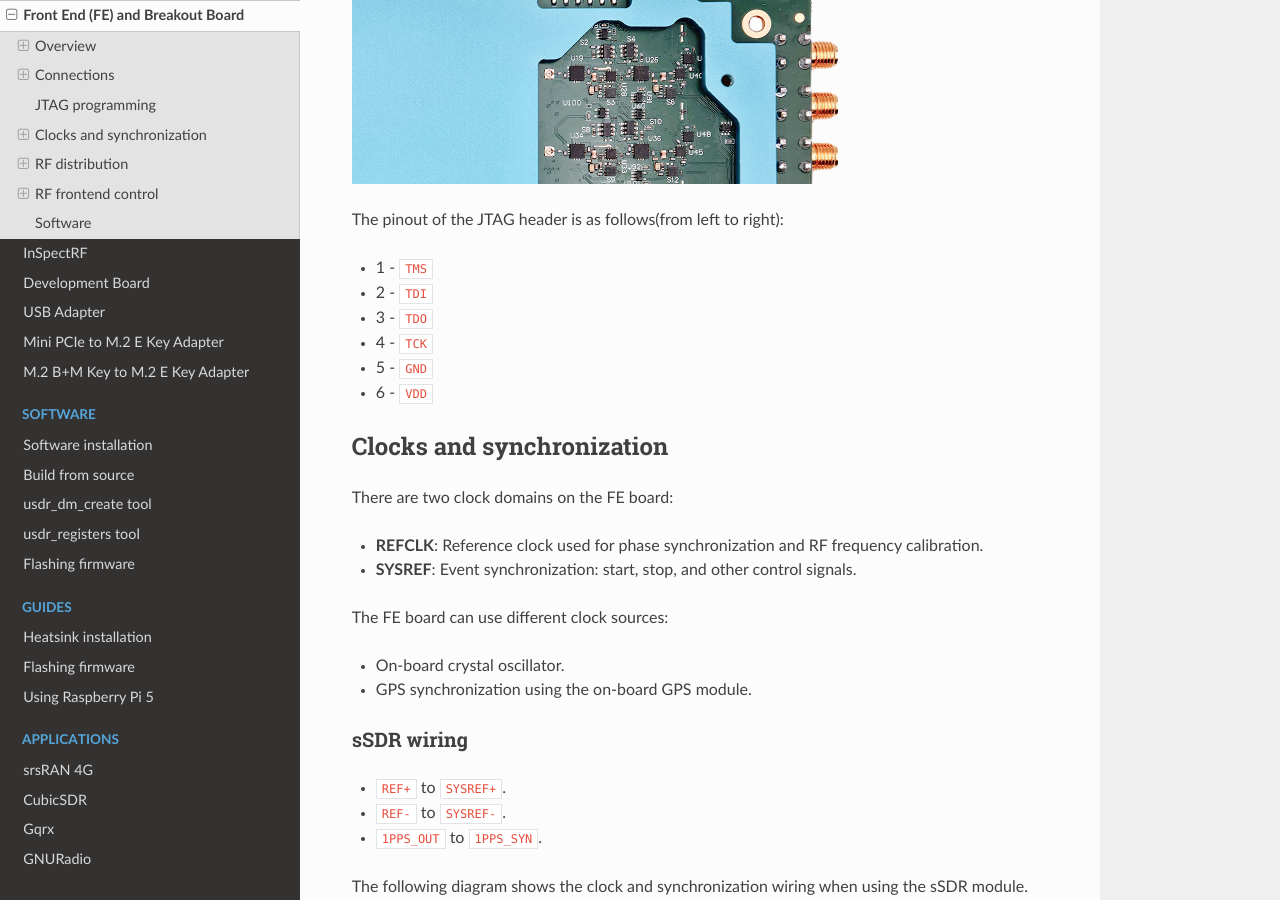
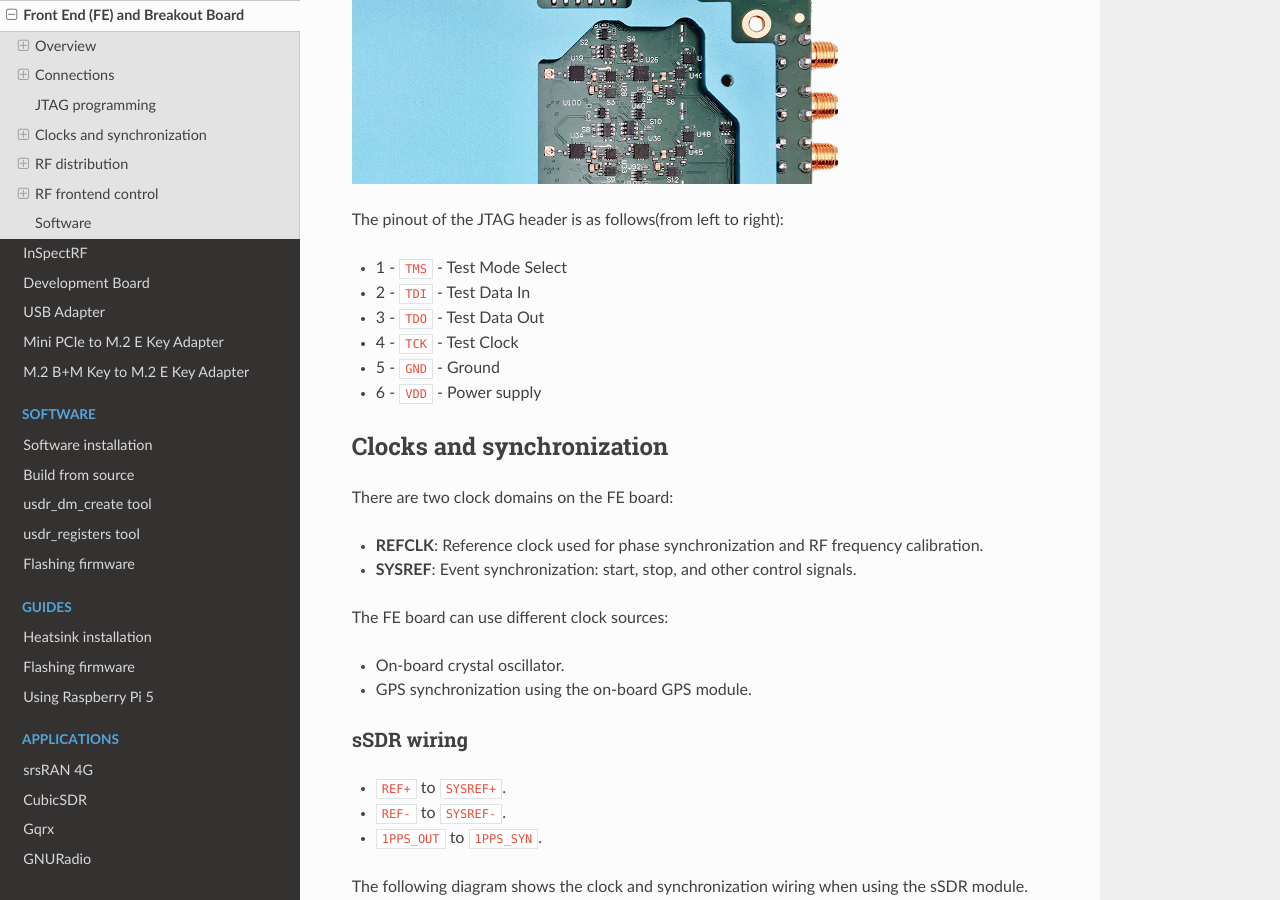
Before and after one commit to wavelet-lab/docs, a Sphinx documentation site: the page built from source/hardware/fe.rst, in a window 1280 px wide and 900 px high, scrolled down 6735 px. Built offline with Sphinx 7.4.7 and the Read the Docs theme 3.1.0, drawn with Linux system fonts in a browser that asks for light colours.

Commit message:
Updated.

```diff
--- a/source/hardware/fe.rst
+++ b/source/hardware/fe.rst
@@ -162,12 +162,12 @@ The following image shows how to connect the JTAG adapter to the board properly.
 
 The pinout of the JTAG header is as follows(from left to right):
 
-- 1 - ``TMS``
-- 2 - ``TDI``
-- 3 - ``TDO``
-- 4 - ``TCK``
-- 5 - ``GND``
-- 6 - ``VDD``
+- 1 - ``TMS`` - Test Mode Select
+- 2 - ``TDI`` - Test Data In
+- 3 - ``TDO`` - Test Data Out
+- 4 - ``TCK`` - Test Clock
+- 5 - ``GND`` - Ground
+- 6 - ``VDD`` - Power supply
 
 
 Clocks and synchronization
```
